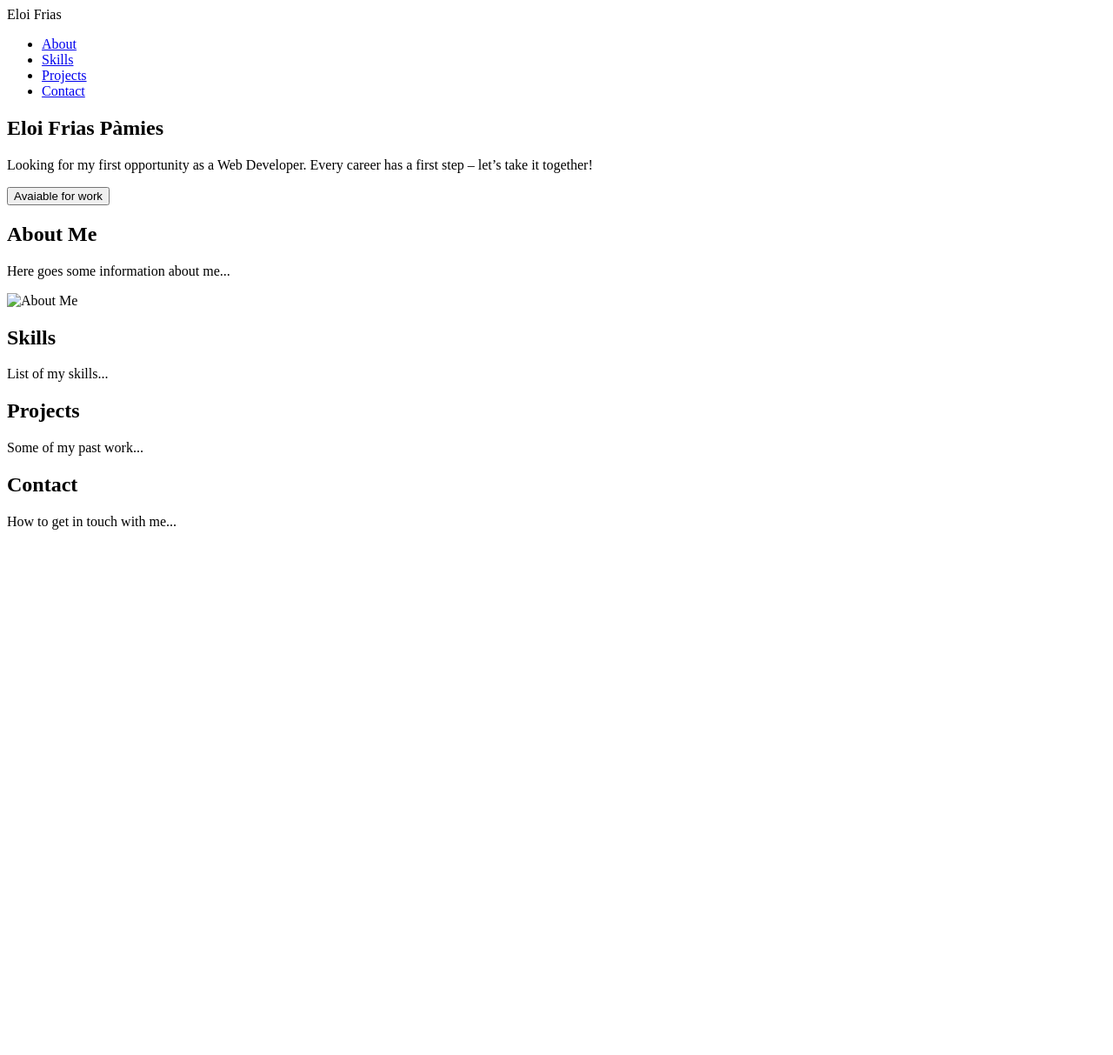
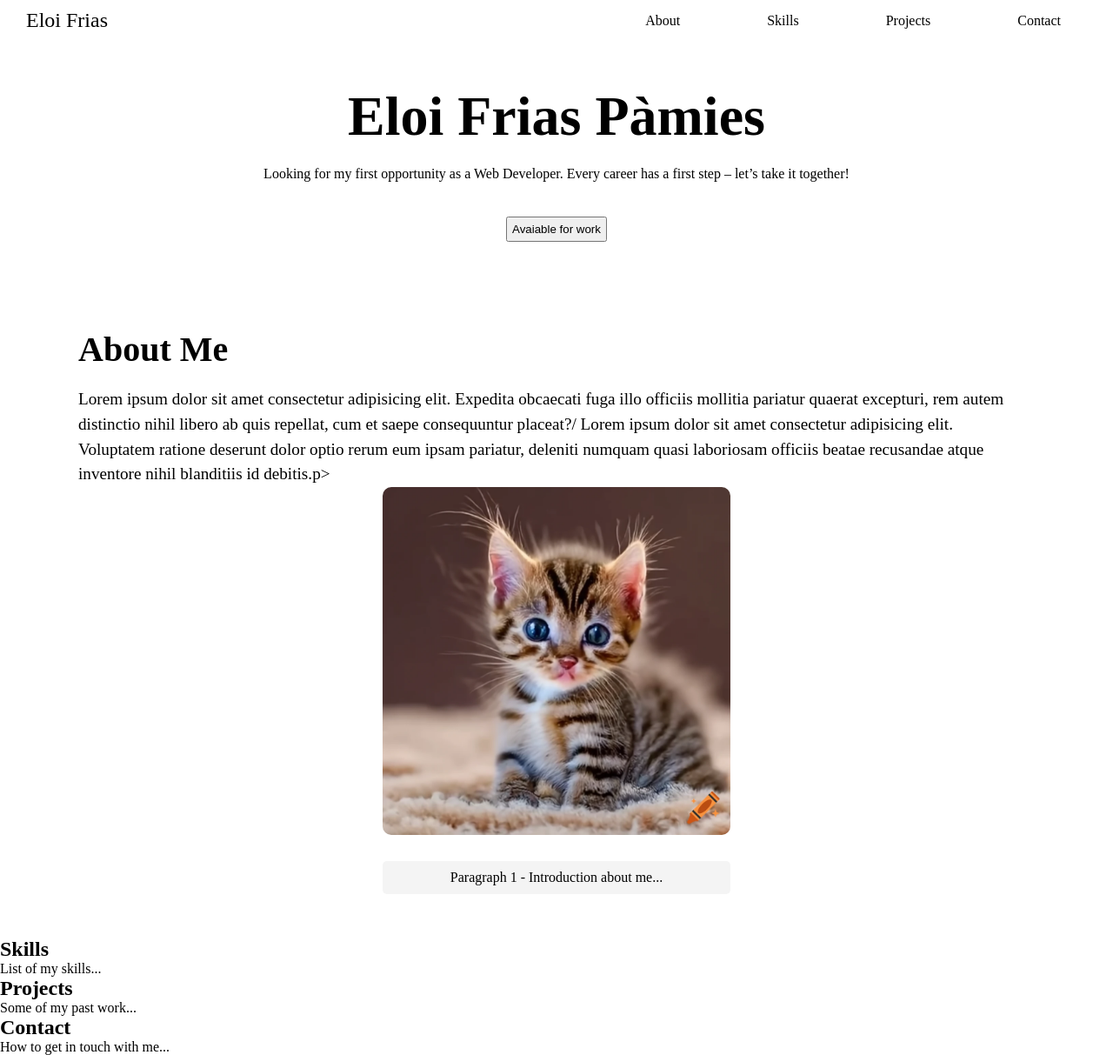
Before and after one commit to Eloi49/my-portfolio, a plain HTML site: page index.html in a window 1280 px wide. Shown: the whole page at 87% size. Before the commit the page ends 800 px from the top, so only its background shows below. Drawn offline with Linux system fonts and the light colour scheme.

```diff
--- /dev/null
+++ b/assets/css/styles.css
@@ -0,0 +1,126 @@
+/* reset styles */
+* {
+    margin: 0;
+    padding: 0;
+    box-sizing: border-box;
+}
+
+a {
+    text-decoration: none;
+    color: inherit;
+}
+
+
+/* nav styles */
+header {
+    display: flex;
+    justify-content: space-between; /* Asegura que el logo y la nav estén separados */
+    align-items: center;
+    padding: 10px 30px; /* Ajusta el espaciado sin necesidad de margin-right en ul */
+}
+
+.logo {
+    font-size: 1.5em;
+
+}
+
+nav ul {
+    list-style: none;
+    display: flex;
+    gap: 100px; /* Ajuste más razonable */
+    margin-right: 30px;
+}
+
+/* Banner styles */
+#banner {
+    display: flex;
+    justify-content: center;
+    text-align: center;
+    text-align: center;
+    margin-top: 50px;
+    margin-bottom: 50px;
+
+}
+
+#banner h1 {
+    font-size: 4rem; /* Tamaño grande para el h1 */
+    font-weight: bold;
+}
+
+.banner-content {
+    display: flex;
+    flex-direction: column;
+    align-items: center;
+    gap: 20px; /* Ajusta el espacio entre los elementos */
+}
+
+#banner button {
+    margin-top: 20px;
+    padding: 5px;;
+}
+
+/* About Me styles */
+#about {
+    display: flex;
+    flex-direction: column;
+    align-items: center;
+    justify-content: space-between;
+    padding: 50px;
+    max-width: 1200px;
+    margin: 0 auto;
+}
+
+.about-text {
+    flex: 1;
+    padding-right: 30px;
+}
+
+.about-text h2 {
+    font-size: 2.5rem;
+    margin-bottom: 20px;
+}
+
+.about-text p {
+    font-size: 1.2rem;
+    line-height: 1.5;
+}
+
+.about-image {
+    flex: 1;
+    display: flex;
+    justify-content: center;
+}
+
+.about-image img {
+    width: 100%;
+    max-width: 400px;
+    border-radius: 10px;
+}
+
+/* About Me styles */
+.about-slider {
+    display: flex;
+    align-items: center;
+    justify-content: center;
+    gap: 10px;
+    margin-top: 30px;
+}
+
+.slider-container {
+    width: 400px; /* Ajusta según necesidad */
+    overflow: hidden;
+}
+
+.slider {
+    display: flex;
+    gap: 20px;
+    transition: transform 0.3s ease-in-out;
+}
+
+.slider p {
+    min-width: 100%;
+    padding: 10px;
+    background: #f4f4f4;
+    border-radius: 5px;
+    text-align: center;
+}
--- a/index.html
+++ b/index.html
@@ -4,7 +4,7 @@
     <meta charset="UTF-8">
     <meta name="viewport" content="width=device-width, initial-scale=1.0">
     <title>Portfolio</title>
-    <link rel="stylesheet" href="styles.css">
+    <link rel="stylesheet" href="assets/css/styles.css">
 </head>
 <body>
     <header>
@@ -27,28 +27,43 @@
                 <button>Avaiable for work</button>
             </div>
         </section>
+
         <section id="about">
-            <div class="about-text">
-                <h1>About Me</h1>
-                <p>Here goes some information about me...</p>
+            <div class="about-content">
+                <div class="about-text">
+                    <h2>About Me</h2>
+                    <p>Lorem ipsum dolor sit amet consectetur adipisicing elit. Expedita obcaecati fuga illo officiis mollitia pariatur quaerat excepturi, rem autem distinctio nihil libero ab quis repellat, cum et saepe consequuntur placeat?/ Lorem ipsum dolor sit amet consectetur adipisicing elit. Voluptatem ratione deserunt dolor optio rerum eum ipsam pariatur, deleniti numquam quasi laboriosam officiis beatae recusandae atque inventore nihil blanditiis id debitis.p>
+                </div>
+                <div class="about-image">
+                    <img src="assets/images/foto-gatito1.webp" alt="About Me">
+                </div>
             </div>
-            <div class="about-image">
-                <img src="your-image.jpg" alt="About Me">
+
+            <div class="about-slider">
+                <div class="slider-container">
+                    <div class="slider">
+                        <p>Paragraph 1 - Introduction about me...</p>
+                        <p>Paragraph 2 - My background and experience...</p>
+                        <p>Paragraph 3 - What I love about web development...</p>
+                        <p>Paragraph 4 - My goals for the future...</p>
+                        <p>Paragraph 5 - Fun fact about me...</p>
+                    </div>
+                </div>
             </div>
-        </section>
+         </section>
 
         <section id="skills">
-            <h1>Skills</h1>
+            <h2>Skills</h2>
             <p>List of my skills...</p>
         </section>
 
         <section id="projects">
-            <h1>Projects</h1>
+            <h2>Projects</h2>
             <p>Some of my past work...</p>
         </section>
 
         <section id="contact">
-            <h1>Contact</h1>
+            <h2>Contact</h2>
             <p>How to get in touch with me...</p>
         </section>
     </main>
```
Also changed, not shown: assets/css/style.css (deleted), assets/images/foto-gatito1.webp (added), 3 other files.
